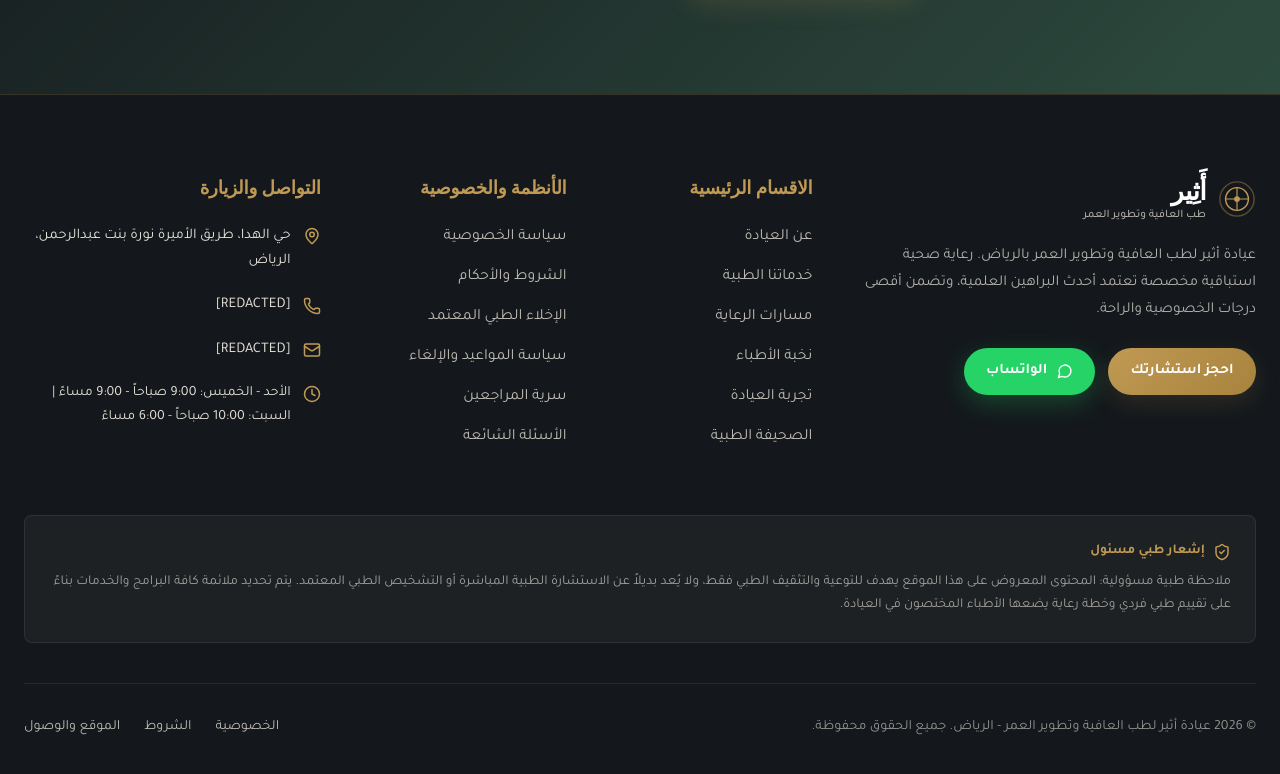
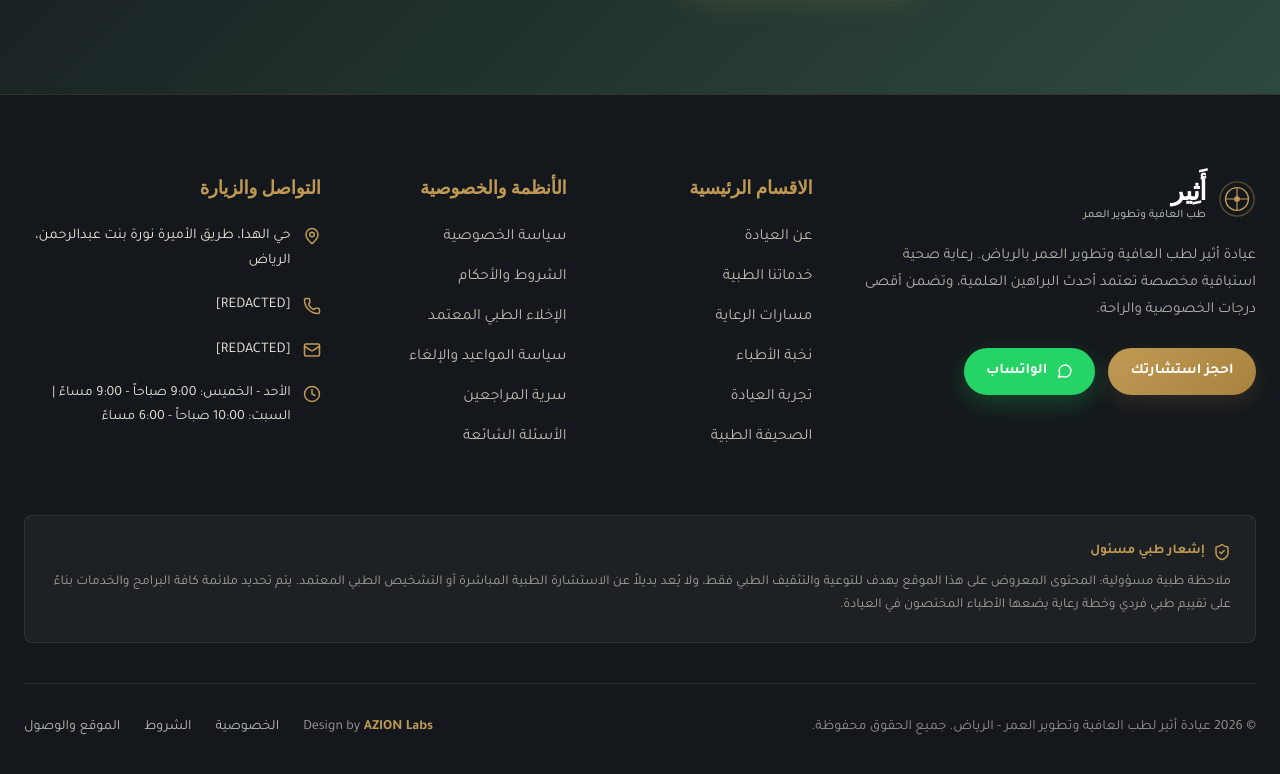
Before and after one commit to azizalzahrani/wellness-and-longevity, a React (Vite) app: page / in a window 1280 px wide. Shown: the part 5270-6044 px from the top of the page. Built offline with nearby package versions, Linux system fonts and the light colour scheme; a web font is replaced by a local one.

Commit message:
Add Design by AZION Labs footer credit link

```diff
--- a/src/components/Footer.jsx
+++ b/src/components/Footer.jsx
@@ -112,7 +112,25 @@ export default function Footer({ setActivePage, onOpenBooking }) {
           <div>
             © {new Date().getFullYear()} عيادة أثير لطب العافية وتطوير العمر - الرياض. جميع الحقوق محفوظة.
           </div>
-          <div style={{ display: 'flex', gap: '1.5rem' }}>
+          <div style={{ display: 'flex', alignItems: 'center', gap: '1.5rem', flexWrap: 'wrap' }}>
+            <span style={{ fontSize: '0.88rem', color: 'rgba(232, 227, 218, 0.65)' }}>
+              Design by{' '}
+              <a
+                href="https://azion-labs.com"
+                target="_blank"
+                rel="noopener noreferrer"
+                style={{
+                  color: '#C09A53',
+                  fontWeight: 600,
+                  textDecoration: 'none',
+                  transition: 'color 0.2s ease'
+                }}
+                onMouseEnter={(e) => (e.target.style.color = '#D4AF67')}
+                onMouseLeave={(e) => (e.target.style.color = '#C09A53')}
+              >
+                AZION Labs
+              </a>
+            </span>
             <button onClick={() => handleNavClick('legal')} className="footer-link" style={{ fontSize: '0.88rem' }}>الخصوصية</button>
             <button onClick={() => handleNavClick('legal')} className="footer-link" style={{ fontSize: '0.88rem' }}>الشروط</button>
             <button onClick={() => handleNavClick('contact')} className="footer-link" style={{ fontSize: '0.88rem' }}>الموقع والوصول</button>
```
